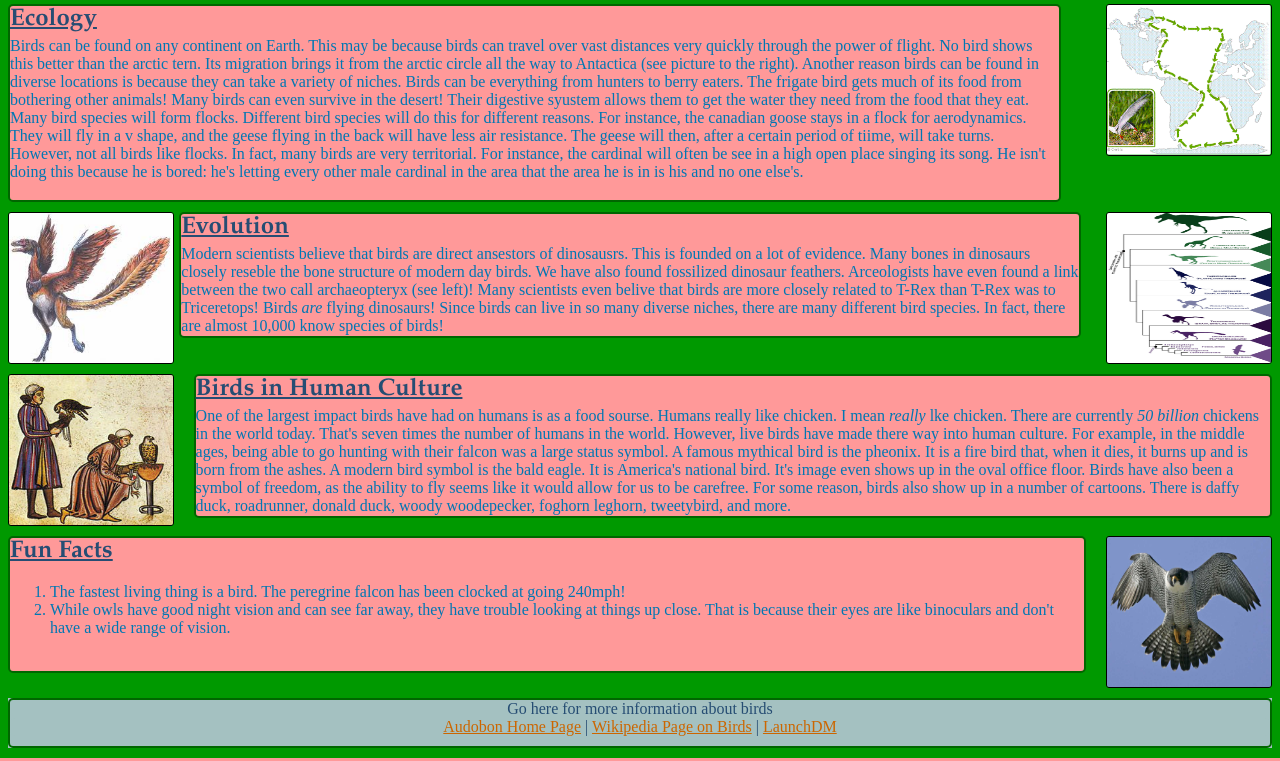
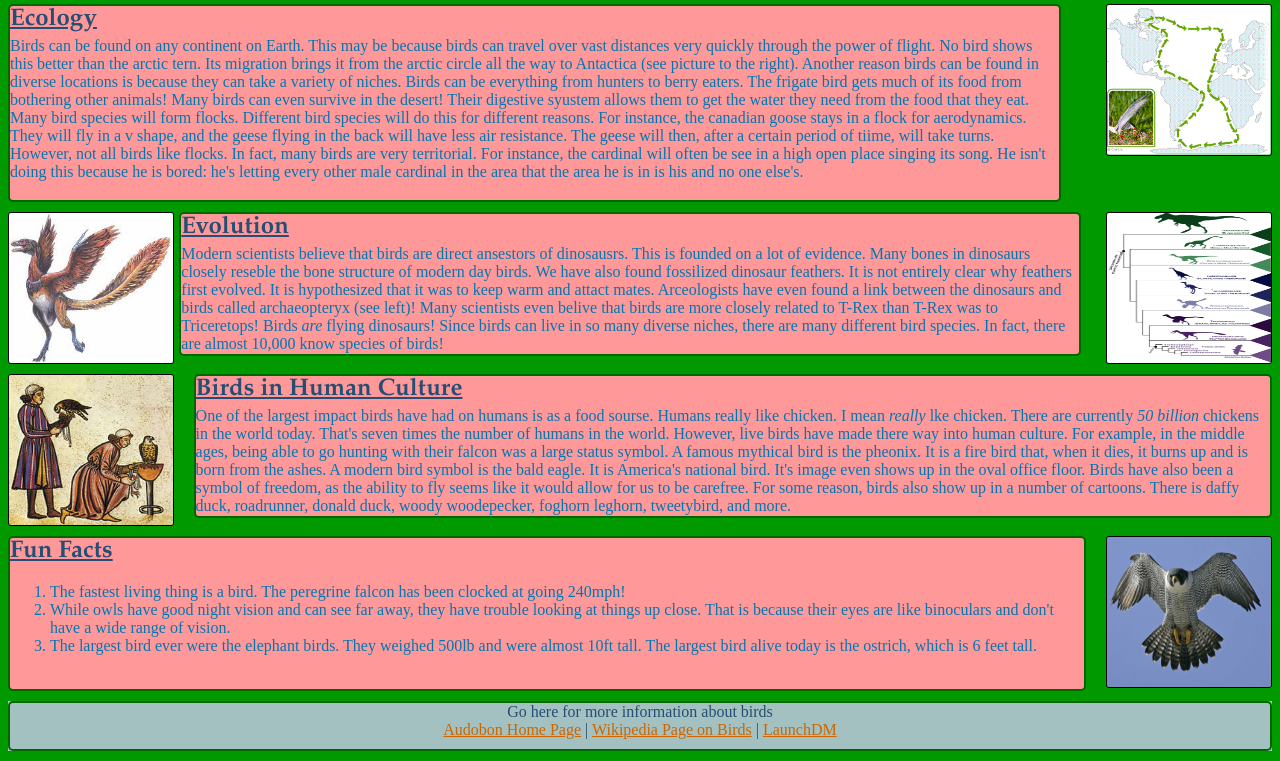
Before and after one commit to mgoldberg/StaticHTML2, a PHP site: page /StaticHTML2/ in a window 1280 px wide. Shown: the part 483-1244 px from the top of the page. Run offline with PHP 8.4, Linux system fonts and the light colour scheme.

Commit message:
more fun facts and picture

```diff
--- a/index.php
+++ b/index.php
@@ -69,7 +69,7 @@
 		<div id = "center">
 			<a id = "title1">Evolution</a>
 			<p>
-				Modern scientists believe that birds are direct ansestors of dinosausrs.  This is founded on a lot of evidence.  Many bones in dinosaurs closely reseble the bone structure of modern day birds.  We have also found fossilized dinosaur feathers.  Arceologists have even found a link between the two call archaeopteryx (see left)!  Many scientists even belive that birds are more closely related to T-Rex than T-Rex was to Triceretops!  Birds <text id = "stressed">are</text> flying dinosaurs!  Since birds can live in so many diverse niches, there are many different bird species.  In fact, there are almost 10,000 know species of birds!
+				Modern scientists believe that birds are direct ansestors of dinosausrs.  This is founded on a lot of evidence.  Many bones in dinosaurs closely reseble the bone structure of modern day birds.  We have also found fossilized dinosaur feathers.  It is not entirely clear why feathers first evolved. It is hypothesized that it was to keep warm and attact mates.  Arceologists have even found a link between the dinosaurs and birds called archaeopteryx (see left)!  Many scientists even belive that birds are more closely related to T-Rex than T-Rex was to Triceretops!  Birds <text id = "stressed">are</text> flying dinosaurs!  Since birds can live in so many diverse niches, there are many different bird species.  In fact, there are almost 10,000 know species of birds!
 			</p>
 		</div>
 		<img id = "left3" src="http://localhost/StaticHTML2/images/imgres.jpg" height = "200px" width = "200px"/>
@@ -89,7 +89,7 @@
 				<ol>
 					<li>The fastest living thing is a bird.  The peregrine falcon has been clocked at going 240mph!</li>
 					<li>While owls have good night vision and can see far away, they have trouble looking at things up close.  That is because their eyes are like binoculars and don't have a wide range of vision.</li>
-					<!--<li></li>-->
+					<li>The largest bird ever were the elephant birds.  They weighed 500lb and were almost 10ft tall.  The largest bird alive today is the ostrich, which is 6 feet tall.</li>
 				</ol>
 			</p>
 
```
